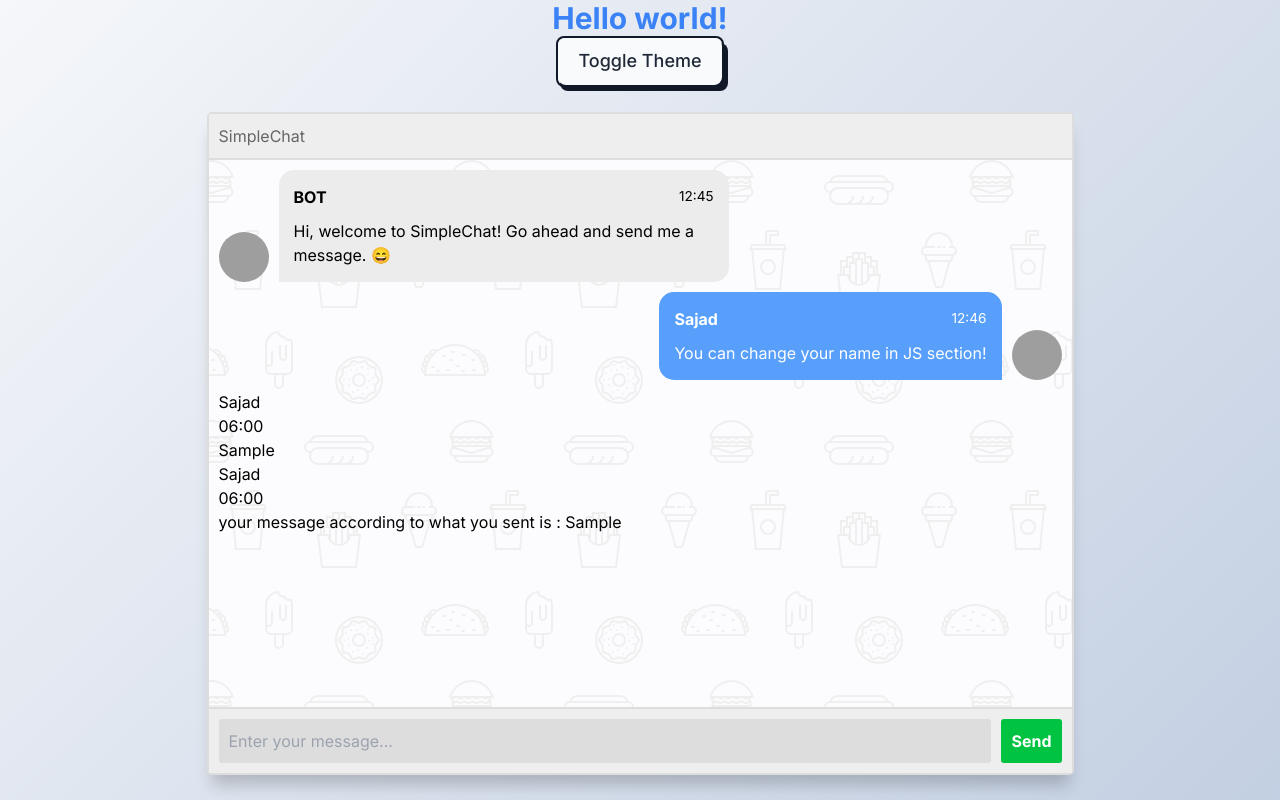
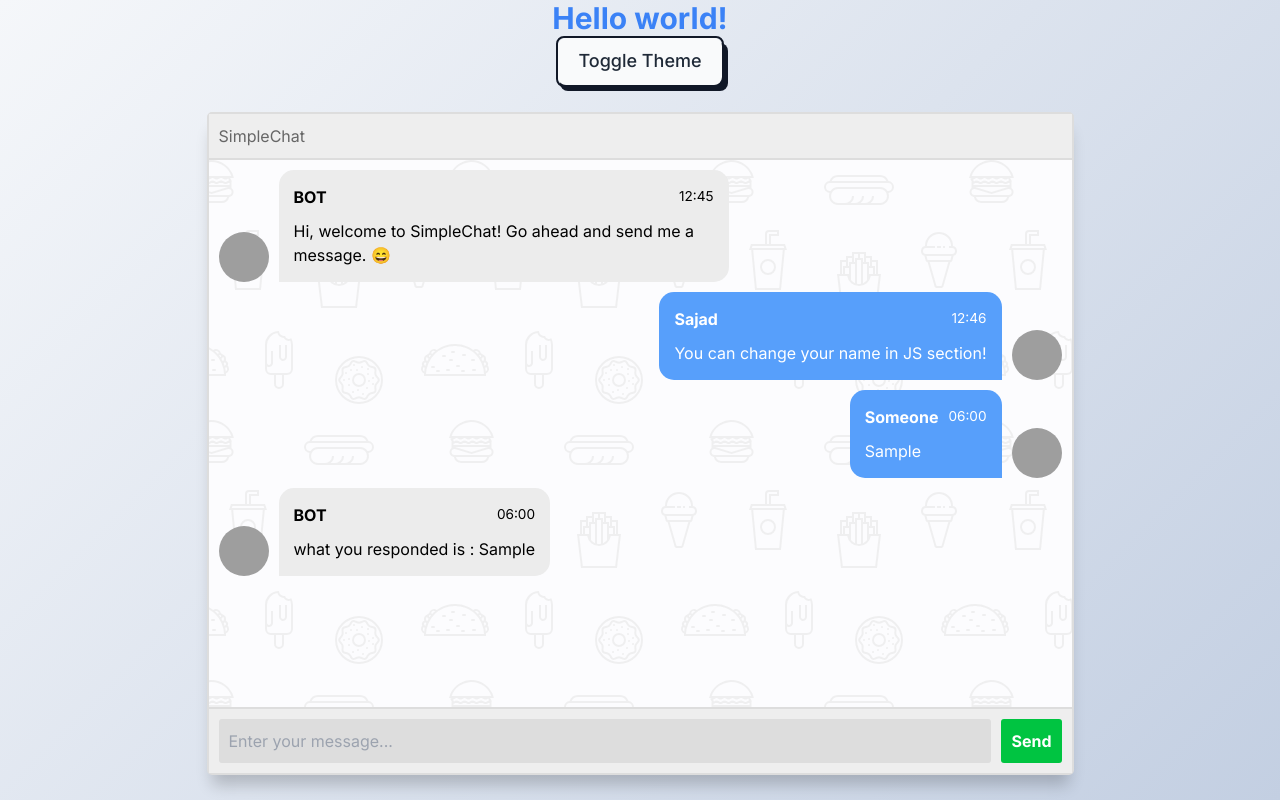
Before and after one commit to PranavKrishnan007/GE_healthcare, a Next.js app: page / in a window 1280 px wide. Both pictures are taken after typing "Sample" into the empty fields and a click on the button "Send". Built offline with nearby package versions, Linux system fonts and the light colour scheme; grey boxes are pictures that could not be loaded.

Commit message:
<change> : [add styling to the message blobs]

```diff
--- a/app/page.js
+++ b/app/page.js
@@ -1,11 +1,13 @@
 "use client";
 
-import { useEffect, useState } from 'react'
+import { useEffect, useState } from 'react';
+import React from 'react';
 
 export default function Home() {
 
   const [message, setMessage] = useState('');
-  const [user, setUser] = useState('Someone')
+  const [user, setUser] = useState('Someone');
+  const [messages, setMessages] = useState([]);
 
   const handleMessageChange = (e) => {
     setMessage(e.target.value);
@@ -15,46 +17,62 @@ export default function Home() {
   const handleSubmit = (e) => {
     e.preventDefault();
     if(!message) return;
+    console.log(message);
     // TODO: render the component here
-    renderBlob(message);
+    addBlobMessage(message);
     setMessage('');
   }
 
-  const renderBlob = (message) => {
-    const msgerChat = document.querySelector(".msger-chat");
-    const msgHTML = `
-      <div className="msg right-msg">
-        <div className="msg-img" style={{backgroundImage : "url(${PERSON_IMG})"}}></div>
+  const addBlobMessage = (blobText) => {
+    setMessages(oldMessages => [
+      ...oldMessages,
+      <BlobMessage message={blobText} />,
+      <BotMessage message={blobText} />
+    ]);
+  };
+
+  function BotMessage ({ message }) {
+    return (
+      <div className="msg left-msg">
+        <div
+          className="msg-img"
+          style={{ backgroundImage: "url(https://image.flaticon.com/icons/svg/327/327779.svg)" }}
+        ></div>
+
         <div className="msg-bubble">
           <div className="msg-info">
-            <div className="msg-info-name">${PERSON_NAME}</div>
-            <div className="msg-info-time">${formatDate(new Date())}</div>
+            <div className="msg-info-name">BOT</div>
+            <div className="msg-info-time">{formatDate(new Date())}</div>
           </div>
-          <div className="msg-text">${message}</div>
+
+          <div className="msg-text">
+            what you responded is : {message}
+          </div>
         </div>
       </div>
-    `;
-    msgerChat.insertAdjacentHTML("beforeend", msgHTML);
-    msgerChat.scrollTop += 500;
-    botResponse(message);
+    );
   }
 
-  const botResponse = (message) => {
-    const msgerChat = document.querySelector(".msger-chat");
-    const msgHTML = `
+  function BlobMessage({ message }) {
+    return (
       <div className="msg right-msg">
-        <div className="msg-img" style={{backgroundImage : "url(${PERSON_IMG})"}}></div>
+        <div
+          className="msg-img"
+          style={{ backgroundImage : `url(https://image.flaticon.com/icons/svg/145/145867.svg)`}}
+        ></div>
+
         <div className="msg-bubble">
           <div className="msg-info">
-            <div className="msg-info-name">${PERSON_NAME}</div>
-            <div className="msg-info-time">${formatDate(new Date())}</div>
+            <div className="msg-info-name">Someone</div>
+            <div className="msg-info-time">{formatDate(new Date())}</div>
           </div>
-          <div className="msg-text">your message according to what you sent is : ${message}</div>
+
+          <div className="msg-text">
+            {message}
+          </div>
         </div>
       </div>
-    `;
-    msgerChat.insertAdjacentHTML("beforeend", msgHTML);
-    msgerChat.scrollTop += 500;
+    );
   }
 
   const handleThemeChange = () => {
@@ -198,6 +216,9 @@ export default function Home() {
               </div>
             </div>
           </div>
+          {messages.map((MessageComponent, index) =>
+            React.cloneElement(MessageComponent, { key: index })
+          )}
         </main>
 
         <form className="msger-inputarea" onSubmit={handleSubmit}>
```
